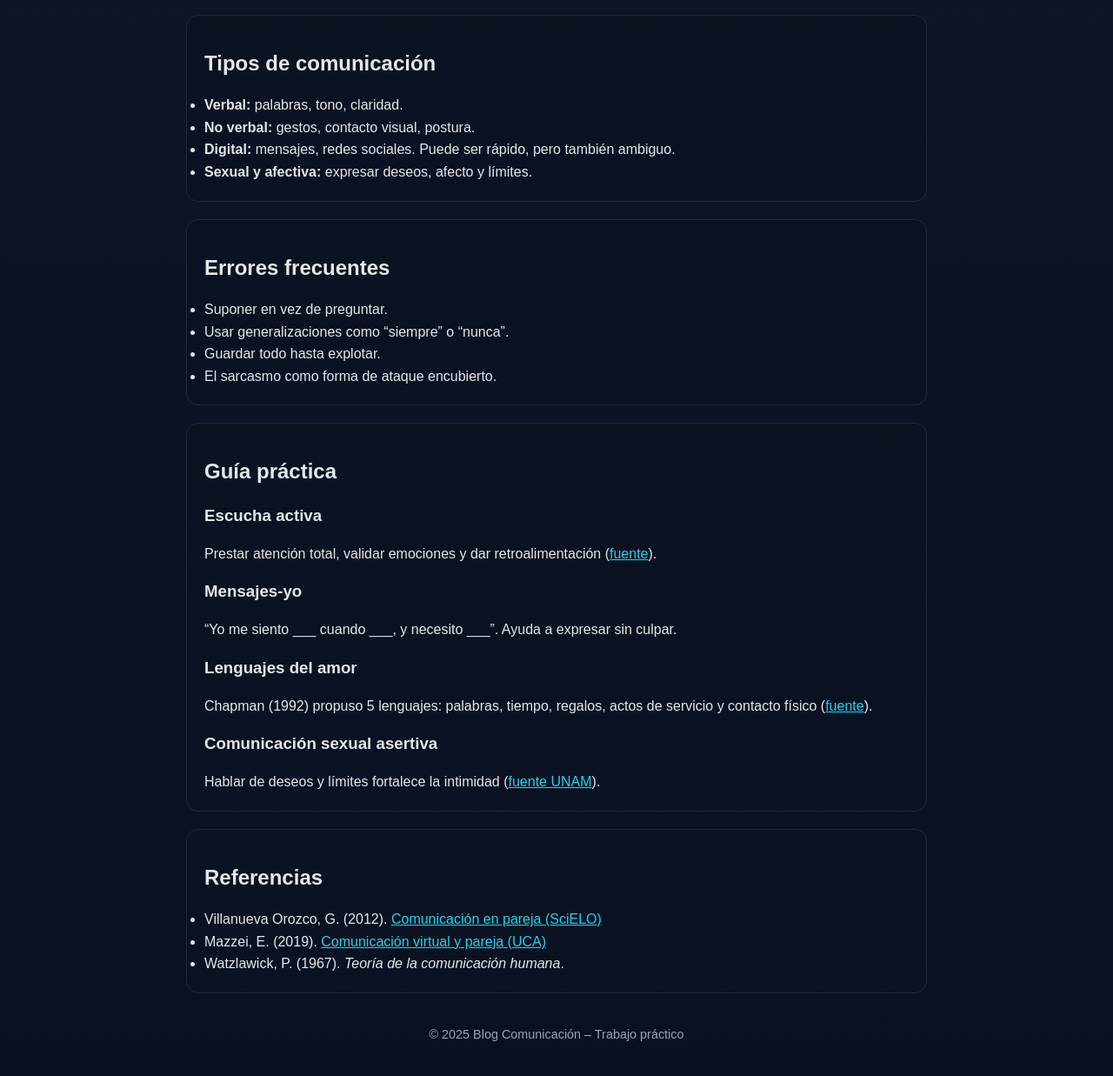
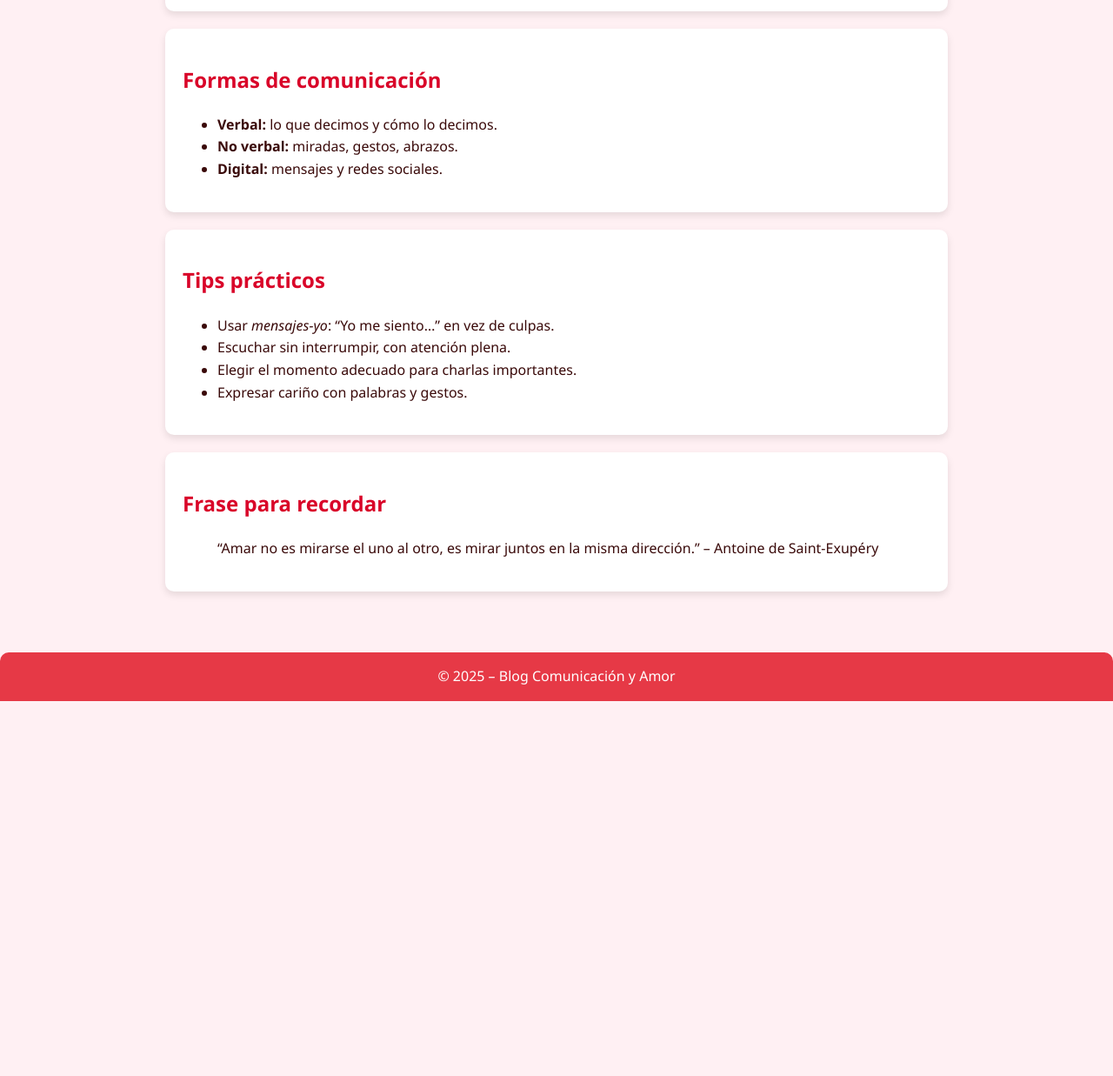
Before and after one commit to sanriceci/ceci, a plain HTML site: page index.html in a window 1280 px wide. Shown: the part 415-1652 px from the top of the page at 87% size. After the commit the page ends 1221 px from the top, so only its background shows below. Drawn offline with Linux system fonts and the light colour scheme.

Commit message:
Update index.html

```diff
--- a/index.html
+++ b/index.html
@@ -3,90 +3,114 @@
 <head>
   <meta charset="utf-8">
   <meta name="viewport" content="width=device-width, initial-scale=1">
-  <title>Blog: Comunicación en las relaciones de pareja</title>
+  <title>Blog: Comunicación y Amor</title>
   <style>
-    :root{
-      --bg: #0f172a;
-      --accent: #22d3ee;
-      --text: #e5e7eb;
-      --muted: #9ca3af;
-      --card: #0b1220;
+    body {
+      margin: 0;
+      font-family: "Segoe UI", Arial, sans-serif;
+      background: #fff0f3;
+      color: #3a0a0a;
+      line-height: 1.6;
     }
-    *{box-sizing:border-box;margin:0;padding:0}
-    body{background:linear-gradient(180deg,var(--bg),#0b1020);color:var(--text);font-family:sans-serif;line-height:1.6}
-    .container{max-width:900px;margin:0 auto;padding:24px}
-    header{display:flex;justify-content:space-between;align-items:center;margin-bottom:20px;flex-wrap:wrap}
-    .brand a{font-weight:800;text-decoration:none;color:var(--text);font-size:1.2rem}
-    nav a{color:var(--muted);text-decoration:none;margin-left:16px}
-    nav a:hover{color:var(--accent)}
-    h1,h2,h3{margin:16px 0}
-    .card{background:linear-gradient(180deg,var(--card),#0a1223);border:1px solid #1e293b;border-radius:14px;padding:20px;margin:20px 0}
-    .footer{margin:36px 0 12px;color:var(--muted);font-size:.9rem;text-align:center}
-    a{color:var(--accent)}
+    header {
+      background: #e63946;
+      color: white;
+      padding: 20px;
+      display: flex;
+      justify-content: space-between;
+      align-items: center;
+    }
+    header .brand {
+      font-size: 1.5rem;
+      font-weight: bold;
+    }
+    nav a {
+      color: white;
+      text-decoration: none;
+      margin-left: 15px;
+      font-weight: 500;
+    }
+    nav a:hover {
+      text-decoration: underline;
+    }
+    .container {
+      max-width: 900px;
+      margin: auto;
+      padding: 20px;
+    }
+    h1 {
+      text-align: center;
+      color: #d90429;
+      margin-top: 20px;
+    }
+    .card {
+      background: white;
+      border-radius: 10px;
+      padding: 20px;
+      margin: 20px 0;
+      box-shadow: 0 4px 8px rgba(0,0,0,0.1);
+    }
+    .card h2 {
+      color: #d90429;
+    }
+    a {
+      color: #e63946;
+    }
+    footer {
+      text-align: center;
+      padding: 15px;
+      background: #e63946;
+      color: white;
+      margin-top: 30px;
+      border-top-left-radius: 10px;
+      border-top-right-radius: 10px;
+    }
   </style>
 </head>
 <body>
+  <header>
+    <div class="brand">💌 Comunicación y Amor</div>
+    <nav>
+      <a href="index.html">Inicio</a>
+      <a href="about.html">About</a>
+    </nav>
+  </header>
+
   <div class="container">
-    <header>
-      <div class="brand"><a href="index.html">Blog Comunicación</a></div>
-      <nav><a href="index.html">Inicio</a><a href="about.html">About</a></nav>
-    </header>
-
     <h1>La importancia de la comunicación en las relaciones de pareja</h1>
 
     <section class="card">
-      <h2>Fundamentos teóricos</h2>
-      <p>Según Paul Watzlawick, <em>“es imposible no comunicar”</em>. Incluso el silencio es un mensaje.
-      En las parejas, la comunicación no solo transmite información, sino que construye confianza e intimidad.</p>
-      <p>Modelos como el de <strong>Lasswell</strong> (“quién dice qué, por qué canal, a quién y con qué efecto”)
-      ayudan a entender cómo se generan los malentendidos.</p>
+      <h2>¿Por qué es clave?</h2>
+      <p>La comunicación es el corazón de toda relación. Hablar con claridad, escuchar con atención y expresar emociones fortalece la confianza y evita malentendidos.</p>
     </section>
 
     <section class="card">
-      <h2>Tipos de comunicación</h2>
+      <h2>Formas de comunicación</h2>
       <ul>
-        <li><strong>Verbal:</strong> palabras, tono, claridad.</li>
-        <li><strong>No verbal:</strong> gestos, contacto visual, postura.</li>
-        <li><strong>Digital:</strong> mensajes, redes sociales. Puede ser rápido, pero también ambiguo.</li>
-        <li><strong>Sexual y afectiva:</strong> expresar deseos, afecto y límites.</li>
+        <li><strong>Verbal:</strong> lo que decimos y cómo lo decimos.</li>
+        <li><strong>No verbal:</strong> miradas, gestos, abrazos.</li>
+        <li><strong>Digital:</strong> mensajes y redes sociales.</li>
       </ul>
     </section>
 
     <section class="card">
-      <h2>Errores frecuentes</h2>
+      <h2>Tips prácticos</h2>
       <ul>
-        <li>Suponer en vez de preguntar.</li>
-        <li>Usar generalizaciones como “siempre” o “nunca”.</li>
-        <li>Guardar todo hasta explotar.</li>
-        <li>El sarcasmo como forma de ataque encubierto.</li>
+        <li>Usar <em>mensajes-yo</em>: “Yo me siento…” en vez de culpas.</li>
+        <li>Escuchar sin interrumpir, con atención plena.</li>
+        <li>Elegir el momento adecuado para charlas importantes.</li>
+        <li>Expresar cariño con palabras y gestos.</li>
       </ul>
     </section>
 
     <section class="card">
-      <h2>Guía práctica</h2>
-      <h3>Escucha activa</h3>
-      <p>Prestar atención total, validar emociones y dar retroalimentación (<a href="https://es.wikipedia.org/wiki/Escucha_activa">fuente</a>).</p>
+      <h2>Frase para recordar</h2>
+      <blockquote>“Amar no es mirarse el uno al otro, es mirar juntos en la misma dirección.” – Antoine de Saint-Exupéry</blockquote>
+    </section>
+  </div>
 
-      <h3>Mensajes-yo</h3>
-      <p>“Yo me siento ___ cuando ___, y necesito ___”. Ayuda a expresar sin culpar.</p>
-
-      <h3>Lenguajes del amor</h3>
-      <p>Chapman (1992) propuso 5 lenguajes: palabras, tiempo, regalos, actos de servicio y contacto físico (<a href="https://es.wikipedia.org/wiki/Los_cinco_lenguajes_del_amor">fuente</a>).</p>
-
-      <h3>Comunicación sexual asertiva</h3>
-      <p>Hablar de deseos y límites fortalece la intimidad (<a href="https://www.gaceta.unam.mx/comunicacion-sexual-asertiva-benefica-para-las-parejas/">fuente UNAM</a>).</p>
-    </section>
-
-    <section class="card">
-      <h2>Referencias</h2>
-      <ul>
-        <li>Villanueva Orozco, G. (2012). <a href="https://www.scielo.org.mx/scielo.php?pid=S2007-48322012000200010&script=sci_arttext">Comunicación en pareja (SciELO)</a></li>
-        <li>Mazzei, E. (2019). <a href="https://repositorio.uca.edu.ar/bitstream/123456789/8417/1/influencia-comunicacion-virtual-mazzei.pdf">Comunicación virtual y pareja (UCA)</a></li>
-        <li>Watzlawick, P. (1967). <em>Teoría de la comunicación humana</em>.</li>
-      </ul>
-    </section>
-
-    <footer class="footer">© 2025 Blog Comunicación – Trabajo práctico</footer>
-  </div>
+  <footer>
+    © 2025 – Blog Comunicación y Amor
+  </footer>
 </body>
 </html>
```
